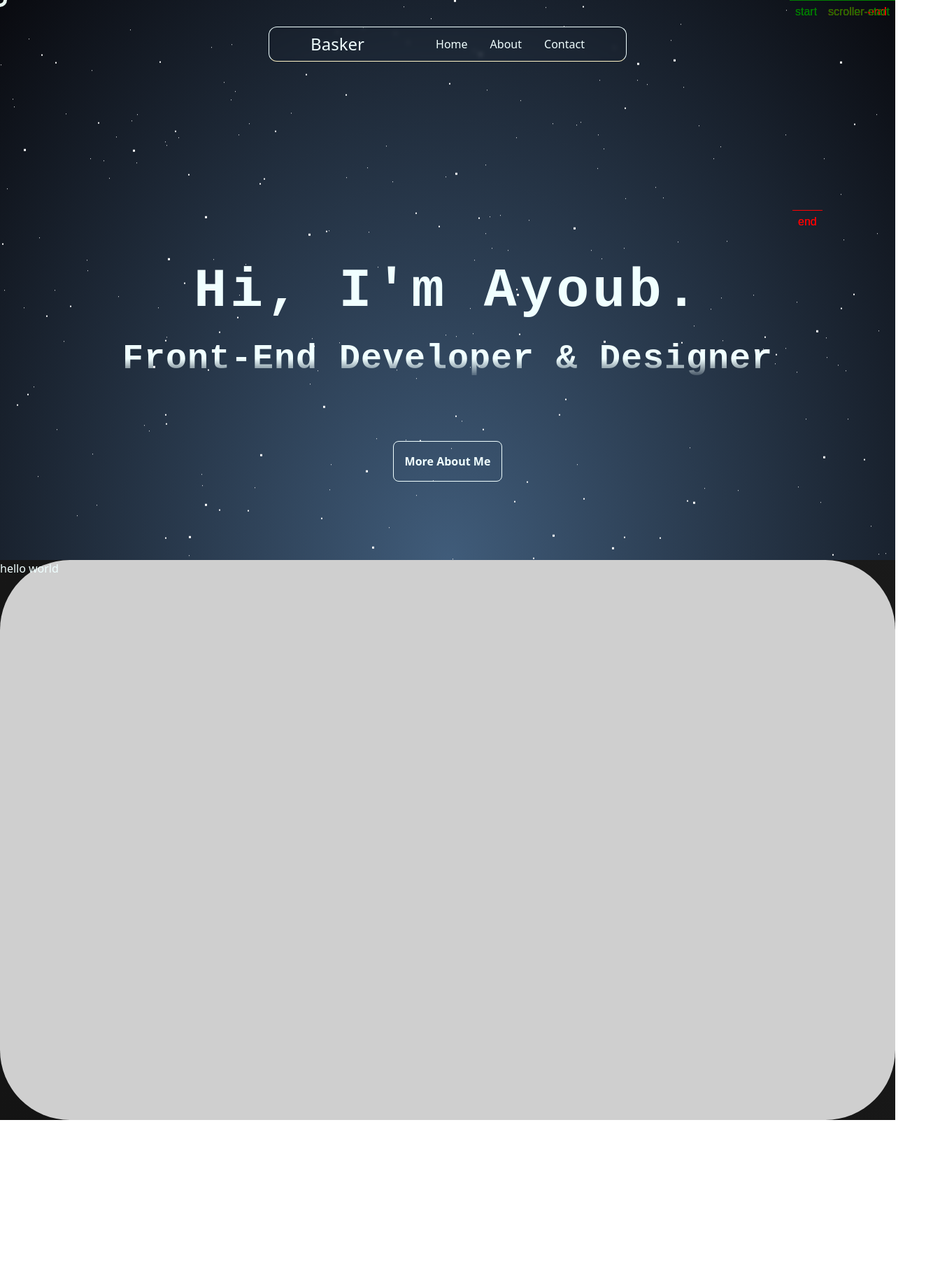
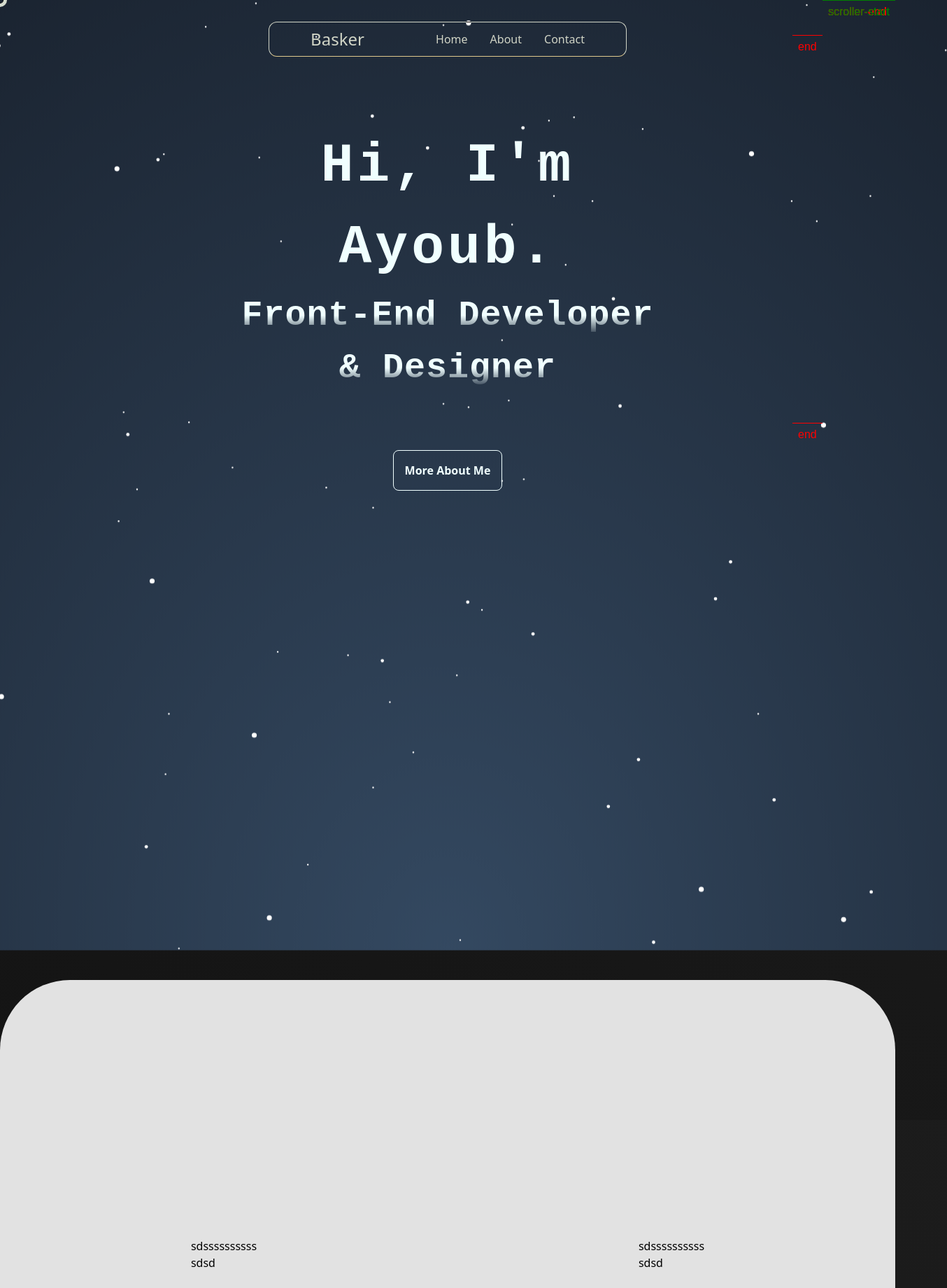
Before and after one commit to baskerayoub/portfolio, a React (Vite) app: page / in a window 1280 px wide. Shown: the top 1840 px of the page at 70% size, 1354 px wide, since content can reach past the window. Before the commit the page ends 1600 px from the top, so only its background shows below. Built offline with nearby package versions, Linux system fonts and the light colour scheme.

Commit message:
add second page & make zoom effect in home page

```diff
--- a/src/App.css
+++ b/src/App.css
@@ -56,6 +56,8 @@ body{
 
 #navbarchild{
   backdrop-filter: blur(3px);
+  mix-blend-mode: difference;
+
 }
 
 
@@ -64,7 +66,12 @@ body{
   flex-direction: column;
   justify-content: center;
   align-items: center;
-  margin-top: 270px; /*Hna bach tjib text f lwst ta3 home page*/
+  /* margin-top: 270px; */
+  position: fixed;
+  top: 50%;
+  left: 50%;
+  margin-top: 40px;
+  transform: translate(-50%, -50%); /*Hna bach tjib text f lwst ta3 home page*/
 }
 #ayoub >span{
   font-size: 78px;
@@ -92,7 +99,19 @@ body{
 #page2{
   position: sticky;
   width: 100vw;
-  height: 100vh;
-  background-color: #cfcfcf;
-  border-radius: 100px;
+  height: 98vh;
+  background-color: rgb(226, 226, 226);
+  backdrop-filter: blur(5px);
+  border-radius: 100px 100px 0% 0%;
+  margin-top: 600px;
 }
+
+
+#nav {
+  position: fixed;
+  top: 5%;
+  left: 50%;
+  transform: translate(-50%, -50%);
+  z-index: 999;
+  mix-blend-mode: difference;
+}
--- a/src/App.jsx
+++ b/src/App.jsx
@@ -14,6 +14,8 @@ function App() {
   const [info, setinfo] = useState(false);
   const followerRef = useRef(null);
   const cursorChild = useRef(null);
+
+
 
 
   useEffect(() => {
@@ -83,14 +85,14 @@ function App() {
       </div>
 
 
-    <div id="page1">
-        <Background>
             <div id="nav" onMouseEnter={()=>{HoverON(1)}} onMouseLeave={HoverOFF}>
               <Navbar hoveroff={() => setinfo(true)} hoveron={() => setinfo(false)} />
             </div>
+    <div id="page1">
+        <Background>
 
             <div
-              className="z-10 absolute left-[39.8%] flex justify-center mr-55 mb-40"
+              className="z-150 absolute left-[39.8%] flex justify-center mt-20"
               style={{ display: info ? "" : "none" }}
               >
               <Baskerinfo />
@@ -103,6 +105,7 @@ function App() {
               <div className="buttonTitle mt-20"  onMouseEnter={()=>{HoverON(1)}} onMouseLeave={HoverOFF}>
                 <ButtonAbout ColorBtn="azure"
                               ColorBtnTx = "#11334e"
+                              text="More About Me"
                               />
               </div>
             </div>
@@ -110,8 +113,14 @@ function App() {
     </div>
 
 
-    <div id="page2">
-      <h1>hello world</h1>
+    <div id="page2" className="mt-5" >
+      <div className="flex justify-around items-center text-black h-full">
+
+      <div>sdssssssssss <br />sdsd</div>
+      <div>sdssssssssss <br />sdsd</div>
+
+      </div>
+
     </div>
     </>
   );
--- a/src/Components/Background/Background.jsx
+++ b/src/Components/Background/Background.jsx
@@ -3,31 +3,49 @@ import { gsap } from "gsap";
 
 import { ScrollTrigger } from "gsap/ScrollTrigger";
 import { TextPlugin } from "gsap/TextPlugin";
+import { use, useEffect } from "react";
 
 export default function Background({children}) {
   gsap.registerPlugin(ScrollTrigger,TextPlugin);
-  gsap.to("#stars3:after",{
-    width : "1px",
-    scrollTrigger : {
+
+
+  useEffect(() => {
+
+
+
+  gsap.fromTo(
+  "#body",
+  {
+    scale: 2.5,
+    transformOrigin: "center center",
+  },
+  {
+    scale: 1,
+    transformOrigin: "center center",
+    ease: "none",
+    scrollTrigger: {
       trigger: "#body",
-      markers : true,
-      start : "top top",
-      end : "+300px",
-      scrub : true,
+      start: "top top",
+      end: "+=650px",
+      scrub: true,
+      markers: true,
+    },
   }
-  })
+);
 
+}, [])
 
   return (
     <div id='back'>
         <div id="body">
-
+          <div className="starsparent">
             <div id="stars"></div>
             <div id="stars2"></div>
             <div id="stars3"></div>
+          </div>
+    </div>
             <div id="title" >
                 {children}
-        </div>
            </div>
 
 
--- a/src/Components/ButtonAbout.jsx
+++ b/src/Components/ButtonAbout.jsx
@@ -1,6 +1,6 @@
 import Elastic from "./elastic"
 
-export default function ButtonAbout({ColorBtn , ColorBtnTx}) {
+export default function ButtonAbout({ColorBtn , ColorBtnTx, text}) {
   return (<>
       <Elastic>
     <div>
@@ -11,7 +11,7 @@ export default function ButtonAbout({ColorBtn , ColorBtnTx}) {
       }}
 
       >
-                 More About Me
+                 {text}
       </button>
 
 
--- a/src/Components/Navbar.jsx
+++ b/src/Components/Navbar.jsx
@@ -9,6 +9,7 @@ export default function Navbar({hoveroff , hoveron}) {
                 <h1 className="text-2xl cursor-help" onMouseEnter={hoveroff} onMouseLeave={hoveron}>
                     Basker
                 </h1>
+
                 </Elastic>
             </div>
             <div id="navv" className="list-none flex gap-8 cursor-pointer">
--- a/src/cursor.css
+++ b/src/cursor.css
@@ -6,7 +6,7 @@
     position: fixed;
     pointer-events: none; /* lets clicks pass through */
     transform: translate(-50%, -50%);
-    z-index: 100;
+    z-index: 1000;
     display: flex;
     justify-content: center;
     mix-blend-mode: difference;
```
Also changed, not shown: src/Components/Background/Background.css. Lines whose indentation alone changed are shown as unchanged.
